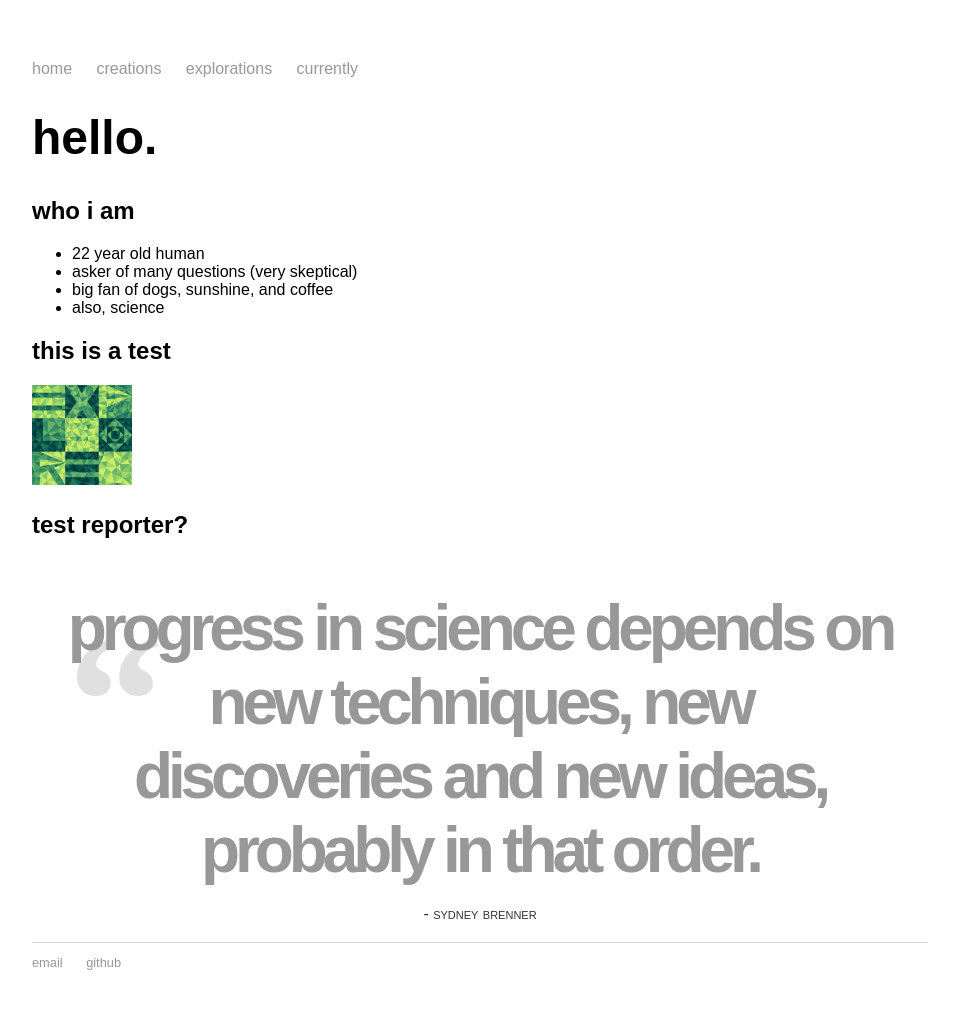
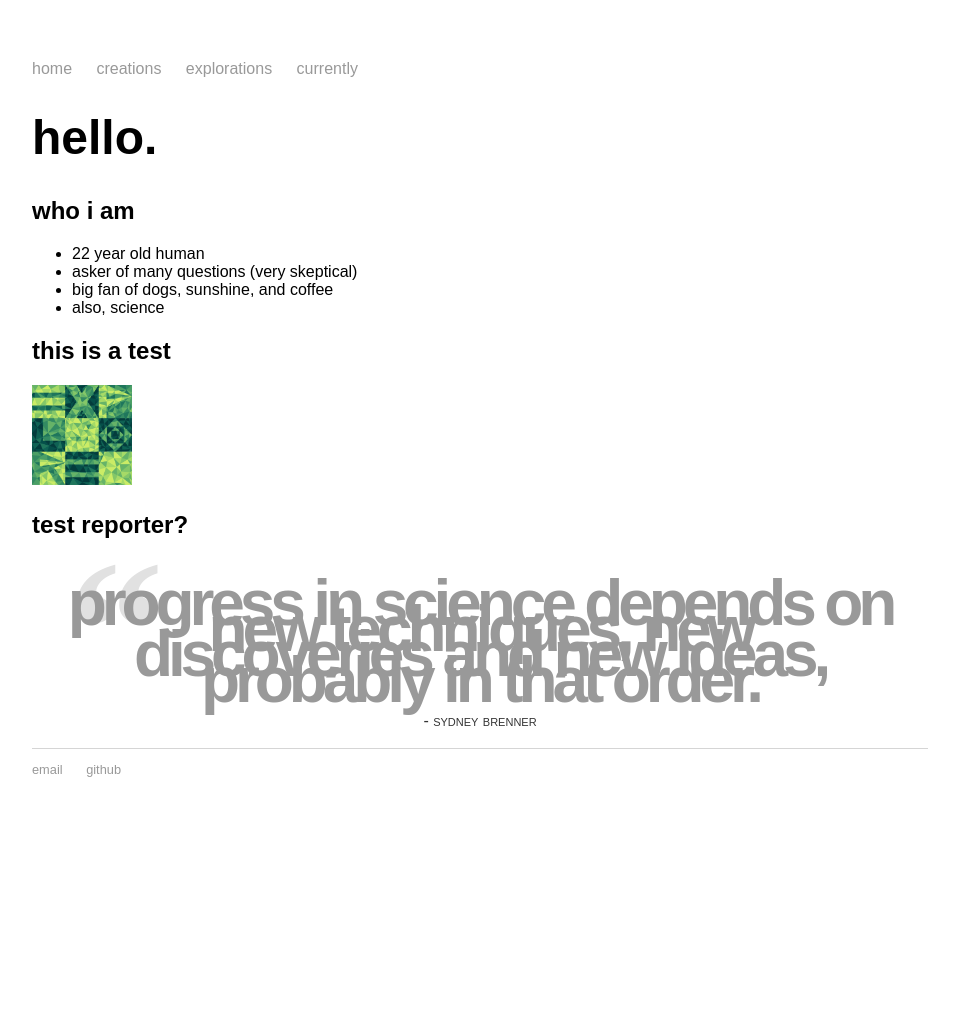
Before and after one commit to mayasheth/mayasheth.github.io, a Jekyll site: the page built from index.md, in a window 1280 px wide. Shown: the whole page, without its empty margins (160-1119 px from the left). Built offline with Jekyll 4.4.1, drawn with Linux system fonts in a browser that asks for light colours; after the commit the page ends 900 px from its top, so only the background shows below that.

Commit message:
Update quote.html

```diff
--- a/_includes/quote.html
+++ b/_includes/quote.html
@@ -19,7 +19,7 @@
       font-size:4em;
       font-weight:700;
       opacity:0.4;
-      line-height=0.4;
+      line-height:0.4;
       quotes: "“" "”";
     }
 
```
